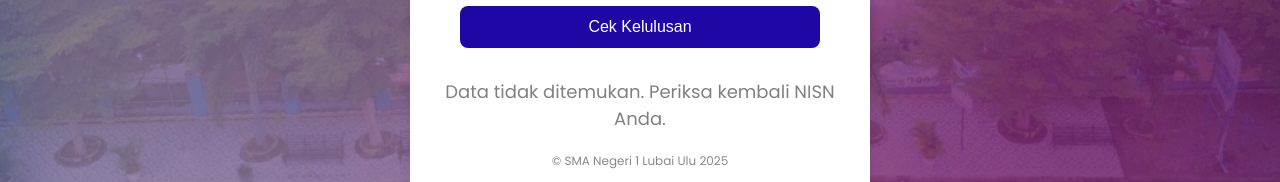
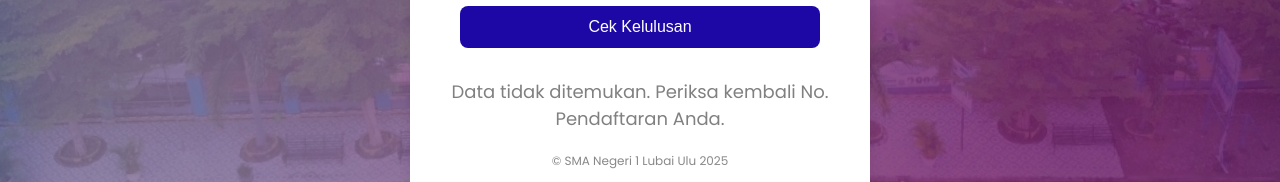
Before and after one commit to u9asmq/kllspmb, a plain HTML site: page index.html in a window 1280 px wide. Both pictures are taken after a click on the button "Cek Kelulusan". Shown: the part 519-701 px from the top of the page. Drawn offline with Linux system fonts and the light colour scheme.

Commit message:
Update index.html

```diff
--- a/index.html
+++ b/index.html
@@ -349,7 +349,7 @@
           <p>File Pengumuman: <strong>${data.skl}</strong></p>
         `;
       } else {
-        hasilDiv.innerHTML = "<p style='color: gray;'>Data tidak ditemukan. Periksa kembali NISN Anda.</p>";
+        hasilDiv.innerHTML = "<p style='color: gray;'>Data tidak ditemukan. Periksa kembali No. Pendaftaran Anda.</p>";
       }
     }
   </script>
```
